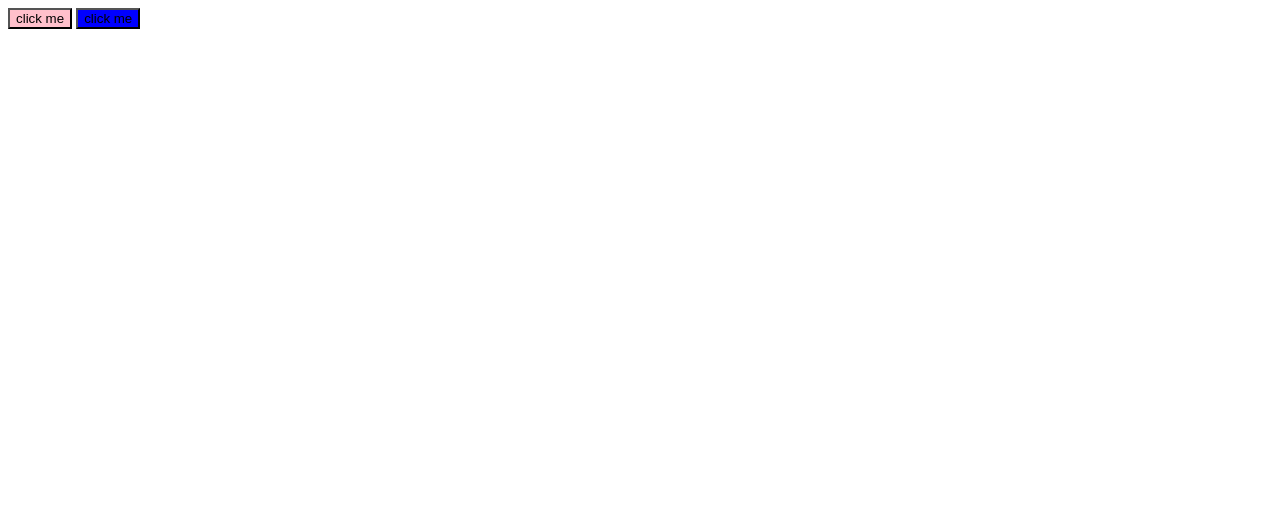
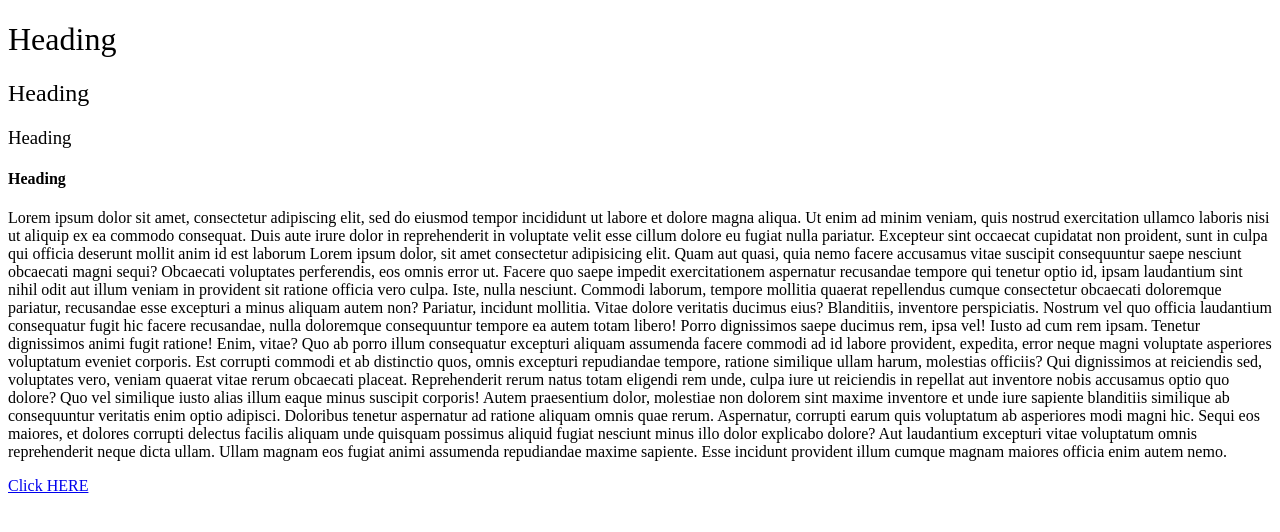
Before and after one commit to Nishaojha1/Css-learning, a plain HTML site: page index.html in a window 1280 px wide. Drawn offline with Linux system fonts and the light colour scheme.

Commit message:
parctice4

```diff
--- a/index.html
+++ b/index.html
@@ -5,11 +5,11 @@
     <meta name="viewport" content="width=device-width, initial-scale=1.0">
     <title>Document</title>
    <link rel="stylesheet" href="style.css">
-   <style>
+   <!-- <style>
     button {
         background-color: blue;
     }
-   </style>
+   </style> -->
 </head>
 <body>
     <!-- <div id="box">
@@ -23,7 +23,22 @@
     <!-- <h1 class="heading">This is heading 1</h1>
     <h2 class="heading">This is heading 2</h2>
     <h3 class="heading">This is heading 3</h3> -->
-    <button style="background-color: pink;">click me</button>
-    <button>click me</button>
+    <!-- <button style="background-color: pink;">click me</button>
+    <button>click me</button> -->
+    <h1 id="h1">Heading</h1>
+    <h2 id="h2">Heading</h2>
+    <h3 id="h3">Heading</h3>
+    <h4 id="h4">Heading</h4>
+    <p>Lorem ipsum dolor sit amet, consectetur adipiscing elit, sed do eiusmod tempor incididunt ut labore et dolore magna aliqua. Ut enim ad minim veniam, quis nostrud exercitation ullamco laboris nisi ut aliquip ex ea commodo consequat. Duis aute irure dolor in reprehenderit in voluptate velit esse cillum dolore eu fugiat nulla pariatur. Excepteur sint occaecat cupidatat non proident, sunt in culpa qui officia deserunt mollit anim id est laborum Lorem ipsum dolor, sit amet consectetur adipisicing elit. Quam aut quasi, quia nemo facere accusamus vitae suscipit consequuntur saepe nesciunt obcaecati magni sequi? Obcaecati voluptates perferendis, eos omnis error ut.
+    Facere quo saepe impedit exercitationem aspernatur recusandae tempore qui tenetur optio id, ipsam laudantium sint nihil odit aut illum veniam in provident sit ratione officia vero culpa. Iste, nulla nesciunt.
+    Commodi laborum, tempore mollitia quaerat repellendus cumque consectetur obcaecati doloremque pariatur, recusandae esse excepturi a minus aliquam autem non? Pariatur, incidunt mollitia. Vitae dolore veritatis ducimus eius? Blanditiis, inventore perspiciatis.
+    Nostrum vel quo officia laudantium consequatur fugit hic facere recusandae, nulla doloremque consequuntur tempore ea autem totam libero! Porro dignissimos saepe ducimus rem, ipsa vel! Iusto ad cum rem ipsam.
+    Tenetur dignissimos animi fugit ratione! Enim, vitae? Quo ab porro illum consequatur excepturi aliquam assumenda facere commodi ad id labore provident, expedita, error neque magni voluptate asperiores voluptatum eveniet corporis.
+    Est corrupti commodi et ab distinctio quos, omnis excepturi repudiandae tempore, ratione similique ullam harum, molestias officiis? Qui dignissimos at reiciendis sed, voluptates vero, veniam quaerat vitae rerum obcaecati placeat.
+    Reprehenderit rerum natus totam eligendi rem unde, culpa iure ut reiciendis in repellat aut inventore nobis accusamus optio quo dolore? Quo vel similique iusto alias illum eaque minus suscipit corporis!
+    Autem praesentium dolor, molestiae non dolorem sint maxime inventore et unde iure sapiente blanditiis similique ab consequuntur veritatis enim optio adipisci. Doloribus tenetur aspernatur ad ratione aliquam omnis quae rerum.
+    Aspernatur, corrupti earum quis voluptatum ab asperiores modi magni hic. Sequi eos maiores, et dolores corrupti delectus facilis aliquam unde quisquam possimus aliquid fugiat nesciunt minus illo dolor explicabo dolore?
+    Aut laudantium excepturi vitae voluptatum omnis reprehenderit neque dicta ullam. Ullam magnam eos fugiat animi assumenda repudiandae maxime sapiente. Esse incidunt provident illum cumque magnam maiores officia enim autem nemo.</p>
+    <a href="https://www.google.com/">Click HERE</a>
 </body>
 </html>
--- a/style.css
+++ b/style.css
@@ -5,3 +5,28 @@
 /* .heading {
     color: red;
 } */
+/* button {
+    background-color: green;
+} */
+/* p {
+    text-align: center;
+}
+a {
+    text-align: center;
+    text-decoration: none;
+}
+h1 {
+    text-decoration: red wavy underline;
+} */
+#h1 {
+    font-weight: 100;
+}
+#h2 {
+    font-weight: 250;
+}
+#h3 {
+    font-weight: 400;
+}
+#h4 {
+    font-weight: 900;
+}
```
